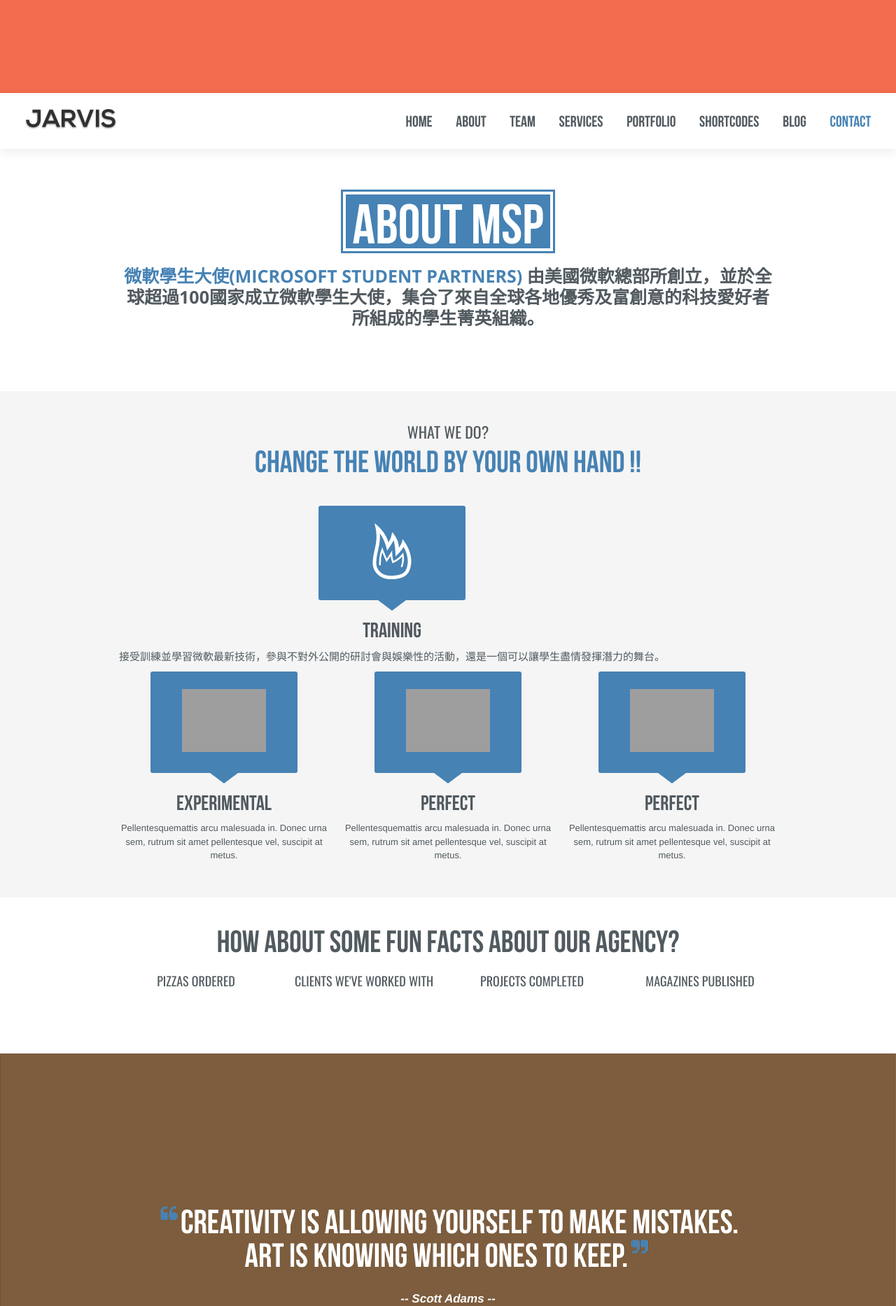
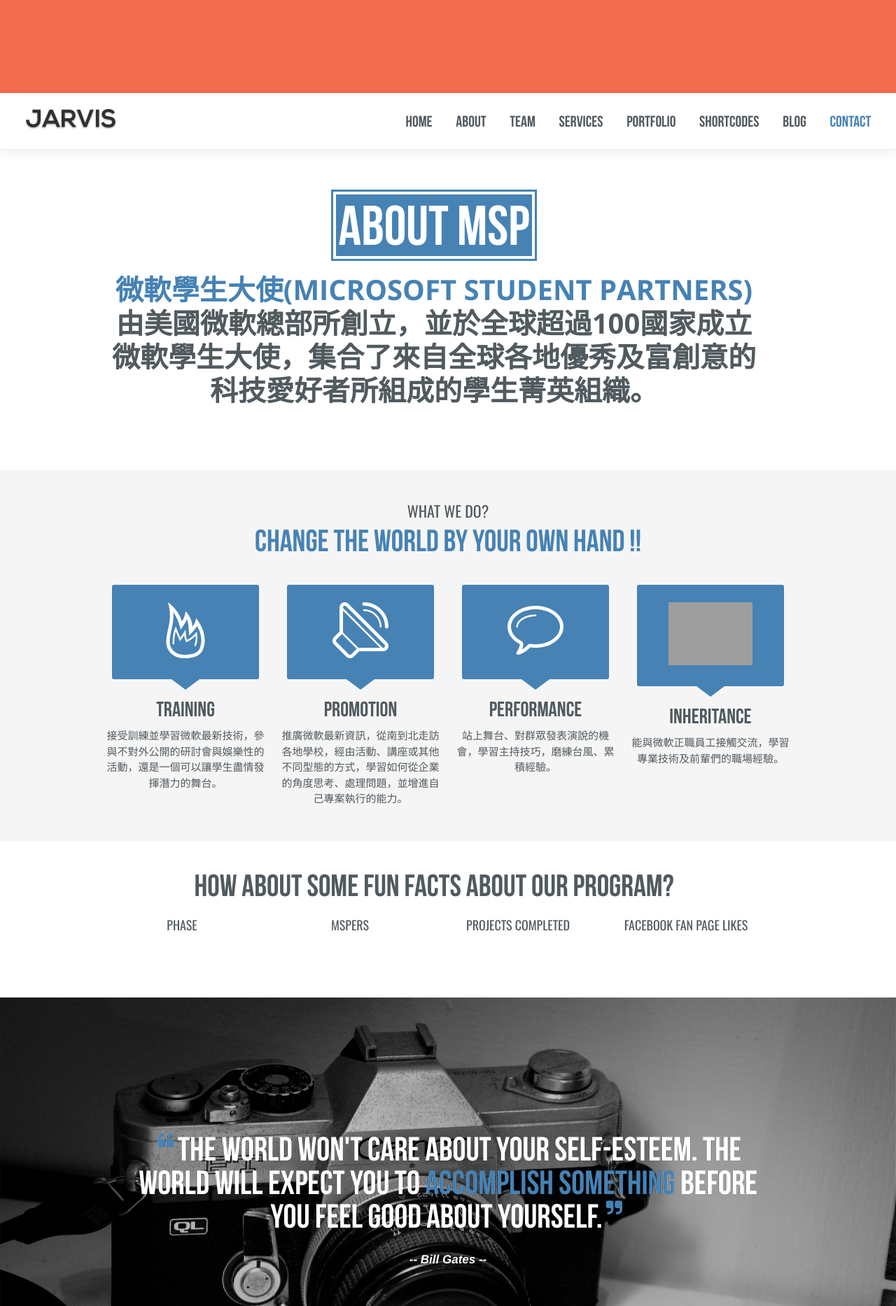
Before and after one commit to MSP8th/jarvis, a PHP site: page / in a window 1280 px wide. Shown: the part 667-2534 px from the top of the page at 70% size. Run offline with PHP 8.4, Linux system fonts and the light colour scheme; some libraries are stand-ins or nearby versions; grey boxes are pictures that could not be loaded.

Commit message:
Online change V1

```diff
--- a/package/jarvis-zip/css/skeleton.css
+++ b/package/jarvis-zip/css/skeleton.css
@@ -21,7 +21,7 @@
 /* #Base 960 Grid
 ================================================== */
 
-    .container                                  { position: relative; width: 960px; margin: 0 auto; padding: 0; }
+    .container                                  { position: relative; width: 1000px; margin: 0 auto; padding: 0; }
     .container .column,
     .container .columns                         { float: left; display: inline; margin-left: 10px; margin-right: 10px; }
     .row                                        { margin-bottom: 20px; }
@@ -49,7 +49,7 @@
     .container .fifteen.columns                 { width: 880px; }
     .container .sixteen.columns                 { width: 940px; }
 
-    .container .one-fourth.column               { width: 225px; }
+    .container .one-fourth.column               { width: 230px; }
     .container .one-third.column                { width: 300px; }
     .container .two-thirds.column               { width: 620px; }
 
--- a/package/jarvis-zip/css/style.css
+++ b/package/jarvis-zip/css/style.css
@@ -575,7 +575,7 @@ nav.light .main-menu li.active a, nav.dark .main-menu li.active a {
 /* PARALLAX SECTION 1
 --------------------------------------------------------*/
 .bg1 {
-	background-image: url(../images/parallax/parallax1.jpg);
+	background-image: url(../images/parallax/parallax6.jpg);
 }
 p.quote {
 	font-family: 'BebasNeueRegular', sans-serif;
@@ -614,7 +614,7 @@ p.quote {
 --------------------------------------------------------*/
 
 .bg2 {
-	background-image: url(../images/parallax/parallax2.jpg);
+	background-image: url(../images/parallax/parallax8.jpg);
 }
 .twitter-slider {
 	width: 85%;
@@ -729,8 +729,18 @@ p.quote {
 /* PARALLAX SECTION 4
 --------------------------------------------------------*/
 
+
+#parallax4 .parallax  {
+	height: 700px;
+}
+
+#parallax4 .parallax .overlay {
+	/*height: 700px;*/
+}
+
 .bg4 {
 	background-image: url(../images/parallax/parallax4.jpg);
+
 
 }
 /*--------------------------------------------------------
@@ -793,11 +803,11 @@ p.quote {
 	text-align: center;
 }
 .title h1 {
-	line-height: 0.8;
+	line-height: 1;
 	margin-bottom: 20px;
-	line-height: 0.8;
+	line-height: 1;
 	display: inline-block;
-	padding: 10px 10px 3px;
+	padding: 4px 4px 4px 4px;
 	background: #FFD600;
 	color: #fff;
 	border: 4px solid #ffffff;
@@ -808,8 +818,8 @@ p.quote {
 	line-height: 0.8;
 }
 .subtitle {
-	font-family: 'Open Sans', "Times New Roman", Times, serif;
-	font-size: 25px;
+	font-family: '微軟正黑體', 'Open Sans', "Times New Roman", Times, serif;
+	font-size: 40px;
 	line-height: 1.2;
 	padding: 0;
 	margin-bottom: 40px;
--- a/package/jarvis-zip/index.html
+++ b/package/jarvis-zip/index.html
@@ -56,7 +56,7 @@
       <div class="home-text-wrapper">
 
           <div class="home-logo-text">
-            <a href="#about">Microsoft Student Partners</a>
+            <a href="#about">Microsoft Student Partner</a>
           </div>
 
            <div id="home-slider" class="flexslider">
@@ -136,7 +136,7 @@
         </div>
 
          <div class="row">
-                <div class="one-four column">
+                <div class="one-fourth column">
                   <div class="service-features">
                   <div class="img-container">
                     <img src="images/icons/icons/fire.png" alt="Service Features">
@@ -146,36 +146,36 @@
                   </div>
                 </div><!-- END ONE THIRD COLUMN -->
 
-                <div class="one-third column">
+                <div class="one-fourth column">
                   <div class="service-features">
                   <div class="img-container">
-                    <img src="images/icons/icons/lab.png" alt="Service Features">
+                    <img src="images/icons/icons/sound.png" alt="Service Features">
                   </div>
 
-                    <h3>Experimental</h3>
-                    <p> Pellentesquemattis arcu malesuada in. Donec urna sem, rutrum sit amet pellentesque vel, suscipit at metus.</p>
+                    <h3>Promotion</h3>
+                    <p style="font-size:15px;font-family:Open Sans"> 推廣微軟最新資訊，從南到北走訪各地學校，經由活動、講座或其他不同型態的方式，學習如何從企業的角度思考、處理問題，並增進自己專案執行的能力。</p>
                   </div>
 
                 </div><!-- END ONE THIRD COLUMNS -->
 
-                <div class="one-third column">
+                <div class="one-fourth column">
+                  <div class="service-features">
+                  <div class="img-container">
+                    <img src="images/icons/icons/bubble.png" alt="Service Features">
+                  </div>
+                    <h3>Performance</h3>
+                    <p style="font-size:15px;font-family:Open Sans"> 站上舞台、對群眾發表演說的機會，學習主持技巧，磨練台風、累積經驗。</p>
+                  </div>
+
+                </div><!-- END ONE THIRD COLUMNS -->
+
+                <div class="one-fourth column">
                   <div class="service-features">
                   <div class="img-container">
                     <img src="images/icons/icons/like.png" alt="Service Features">
                   </div>
-                    <h3>Perfect</h3>
-                    <p> Pellentesquemattis arcu malesuada in. Donec urna sem, rutrum sit amet pellentesque vel, suscipit at metus.</p>
-                  </div>
-
-                </div><!-- END ONE THIRD COLUMNS -->
-
-                <div class="one-third column">
-                  <div class="service-features">
-                  <div class="img-container">
-                    <img src="images/icons/icons/like.png" alt="Service Features">
-                  </div>
-                    <h3>Perfect</h3>
-                    <p> Pellentesquemattis arcu malesuada in. Donec urna sem, rutrum sit amet pellentesque vel, suscipit at metus.</p>
+                    <h3>Inheritance</h3>
+                    <p style="font-size:15px;font-family:Open Sans"> 能與微軟正職員工接觸交流，學習專業技術及前輩們的職場經驗。</p>
                   </div>
 
                 </div><!-- END ONE THIRD COLUMNS -->
@@ -194,20 +194,20 @@
 
             <div class="row">
                <div class="sixteen columns">
-                 <h2>How about Some Fun Facts about our agency?</h2>
+                 <h2>How about Some Fun Facts about our program?</h2>
                </div><!-- END SIXTEEN COLUMNS -->
 
                <div class="four columns">
-                 <div class="milestone-counter" data-perc="680">
+                 <div class="milestone-counter" data-perc="8">
                    <span class="milestone-count highlight"></span>
-                   <h6 class="milestone-details">Pizzas ordered</h6>
+                   <h6 class="milestone-details">Phase</h6>
                  </div>
                </div><!-- END FOUR COLUMNS -->
 
                <div class="four columns">
-                 <div class="milestone-counter" data-perc="85">
+                 <div class="milestone-counter" data-perc="168">
                    <span class="milestone-count highlight"></span>
-                   <h6 class="milestone-details">Clients we've worked with</h6>
+                   <h6 class="milestone-details">MSPers</h6>
                  </div>
                </div><!-- END FOUR COLUMNS -->
 
@@ -219,13 +219,13 @@
                </div><!-- END FOUR COLUMNS -->
 
                <div class="four columns">
-                 <div class="milestone-counter" data-perc="22">
+                 <div class="milestone-counter" data-perc="3536">
                    <span class="milestone-count highlight"></span>
-                   <h6 class="milestone-details">magazines published</h6>
+                   <h6 class="milestone-details">Facebook fan page likes</h6>
                  </div>
                </div><!-- END FOUR COLUMNS -->
-           </div><!-- END ROW -->
-		</div><!-- END CONTAINER -->
+            </div><!-- END ROW -->
+		    </div><!-- END CONTAINER -->
 
 
 	  </div>
@@ -238,8 +238,8 @@
 		<div class="overlay"></div><!-- END PATTERN OVERLAY -->
 		<div class="container clearfix">
 			<div class="parallax-content">
-				<p class="quote"><i class="icon-quote-left"></i>Creativity is allowing yourself to make mistakes. Art is knowing which ones to keep.<i class="icon-quote-right"></i></p>
-				<div class="quote-author">-- Scott Adams --</div>
+				<p class="quote"><i class="icon-quote-left"></i>The world won't care about your self-esteem. The world will expect you to <span class="highlight">accomplish something</span> before you feel good about yourself.<i class="icon-quote-right"></i></p>
+				<div class="quote-author">-- Bill Gates --</div>
 			</div><!-- END PARALLAX CONTENT -->
 		</div><!-- END CONTAINER -->
 	</div>
@@ -282,7 +282,7 @@
                       <div class="team-thumb img-wrp">
 
                         <!-- START MEMBER IMAGE -->
-                        <img src="images/team/team1.png" alt="team">
+                        <img src="images/team/team4.jpg" alt="team">
                         <!-- END MEMBER IMAGE -->
                          <!-- START TEAM OVERLAY -->
                          <div class="team-overlay">
@@ -304,7 +304,7 @@
 
                     <!-- START TEAM DESCRIPTION -->
                     <div class="team-desc">
-                      <h4>MIKE ROSS</h4>
+                      <h3 style="font-family:微軟正黑體"><b>技術組</b></h3>
                     </div>
                     <!-- END TEAM DESCRIPTION -->
 
@@ -392,7 +392,7 @@
                       <div class="team-thumb img-wrp">
 
                         <!-- START MEMBER IMAGE -->
-                        <img src="images/team/team2.png" alt="team">
+                        <img src="images/team/team5.jpg" alt="team">
                         <!-- END MEMBER IMAGE -->
                          <!-- START TEAM OVERLAY -->
                          <div class="team-overlay">
@@ -414,7 +414,7 @@
 
                     <!-- START TEAM DESCRIPTION -->
                     <div class="team-desc">
-                      <h4>JESSICA PEARSON</h4>
+                      <h3 style="font-family:微軟正黑體"><b>企劃組</b></h3>
                     </div>
                     <!-- END TEAM DESCRIPTION -->
 
@@ -502,7 +502,7 @@
                       <div class="team-thumb img-wrp">
 
                         <!-- START MEMBER IMAGE -->
-                        <img src="images/team/team3.png" alt="team">
+                        <img src="images/team/team6.jpg" alt="team">
                         <!-- END MEMBER IMAGE -->
                          <!-- START TEAM OVERLAY -->
                          <div class="team-overlay">
@@ -524,7 +524,7 @@
 
                     <!-- START TEAM DESCRIPTION -->
                     <div class="team-desc">
-                      <h4>Harvey Specter</h4>
+                      <h3 style="font-family:微軟正黑體"><b>美宣組</b></h3>
                     </div>
                     <!-- END TEAM DESCRIPTION -->
 
@@ -606,11 +606,18 @@
                  </div><!-- END TEAM MEMBER -->
 
            </div><!-- END SIXTEEN COULMNS -->
+
+           <div class="row">
+            <div class="sixteen columns" style=" margin-top:70px; ">
+                 <h3 style="font-family:微軟正黑體; margin-bottom:20px;">宣傳影片</h3>
+               <iframe src="http://player.vimeo.com/video/34234286?color=f2eee5" frameborder="0" webkitallowfullscreen="" mozallowfullscreen="" allowfullscreen="" id="fitvid600154"></iframe>
+              </div>
+            </div><!-- END SIXTEEN COULMNS -->
           </div> <!-- END ROW -->
          </div><!-- END CONTAINER -->
        </div>
 
-
+<!--
 <div class="container clearfix">
 
 			<div class="sixteen columns">
@@ -627,10 +634,10 @@
                   <a href="#" title="Featured Clients" class="clients"><img src="images/clients/client4.png" alt="Clients"></a>
                   <a href="#" title="Featured Clients" class="clients"><img src="images/clients/client5.png" alt="Clients"></a>
                 </div><!-- END CLIENTS LIST -->
-
+<!--
             <p>Sed ligula magna, porta in scelerisque ac, gravida fringilla sapien. Sed tempus urna in sem ultricies vehicula vulputate purus ultrices. Aenean orci libero, scelerisque non feugiat gravida, dignissim ut tortor. Phasellus et nulla eros. Morbi suscipit interdum molestie. Aenean fringilla dui magna.</p>
 			 </div><!-- END SIXTEEN COLUMNS -->
-	       </div>
+<!--	       </div>
 
 
     </div>
@@ -638,7 +645,7 @@
 
 
 
-	<!-- START PARALLAX SECTION -->
+	<!-- START PARALLAX SECTION --><!-- TWITTER PART -->
 	<div id="parallax2" class="parallax">
         <div class="bg2 parallax-bg"></div><!-- END PARALLAX BACKGROUND -->
         <div class="overlay"></div><!-- END PATTERN OVERLAY -->
@@ -668,9 +675,12 @@
 			<div class="sixteen columns">
 	            <!-- START TITLE -->
 				<div class="title">
-				  <h1>Our Services</h1>
+				  <h1>講座資訊</h1>
                   <div class="subtitle">
+                      <p style="font-size: 20px;"> 近期更新中..... </p>
+                      <!--
                       <p>Our services are delivered by our team with <span class="highlight">years of experience</span> are <span class="highlight">passionate</span> about developing business.</p>
+                      -->
                   </div><!-- END SUBTITLE -->
                 </div><!-- END TITLE -->
 			</div><!-- END SIXTEEN COLUMNS -->
@@ -774,7 +784,7 @@
 
 			<div class="sixteen columns">
 
-            <h3>Are you ready to start a conversation?</h3>  <a href="#contact" class="button scroll-to">Get in touch</a>
+            <h3>Are you ready to apply?</h3>  <a href="#contact" class="button scroll-to">Get the imformation</a>
 			 </div><!-- END SIXTEEN COLUMNS -->
 	       </div><!-- END CONTAINER -->
 
@@ -1192,12 +1202,20 @@
         <div class="container clearfix">
                 <div class="parallax-content">
          <!-- START CONTACT DETAILS -->
-         <div class="contact-details">
+         <div class="row">
+            <div class="sixteen columns" style=" margin-top:70px; ">
+                 <h3 style="font-family:微軟正黑體; margin-bottom:20px;">宣傳影片</h3>
+               <iframe src="http://player.vimeo.com/video/34234286?color=f2eee5" frameborder="0" webkitallowfullscreen="" mozallowfullscreen="" allowfullscreen="" id="fitvid600154"></iframe>
+              </div><!-- END SIXTEEN COULMNS -->
+            </div><!-- END ROW -->
+          <!-- hide contact
+            <div class="contact-details">
            <h2>support@Jarvis.com</h2>
            <h1>1234-567-890</h1>
            <h2>Envato ,Level 13, 2 Elizabeth St, Melbourne, Victoria 3000, Australia</h2>
-        </div>
-	    <!-- END CONTACT DETAILS -->
+            </div>
+          -->
+	       <!-- END CONTACT DETAILS -->
                 </div><!-- END PARALLAX CONTENT -->
             </div><!-- END CONTAINER -->
      </div>
```
Also changed, not shown: package/jarvis-zip/images/parallax/parallax5.jpg (added), package/jarvis-zip/images/parallax/parallax6.jpg (added), package/jarvis-zip/images/parallax/parallax8.jpg (added), 4 other files.
